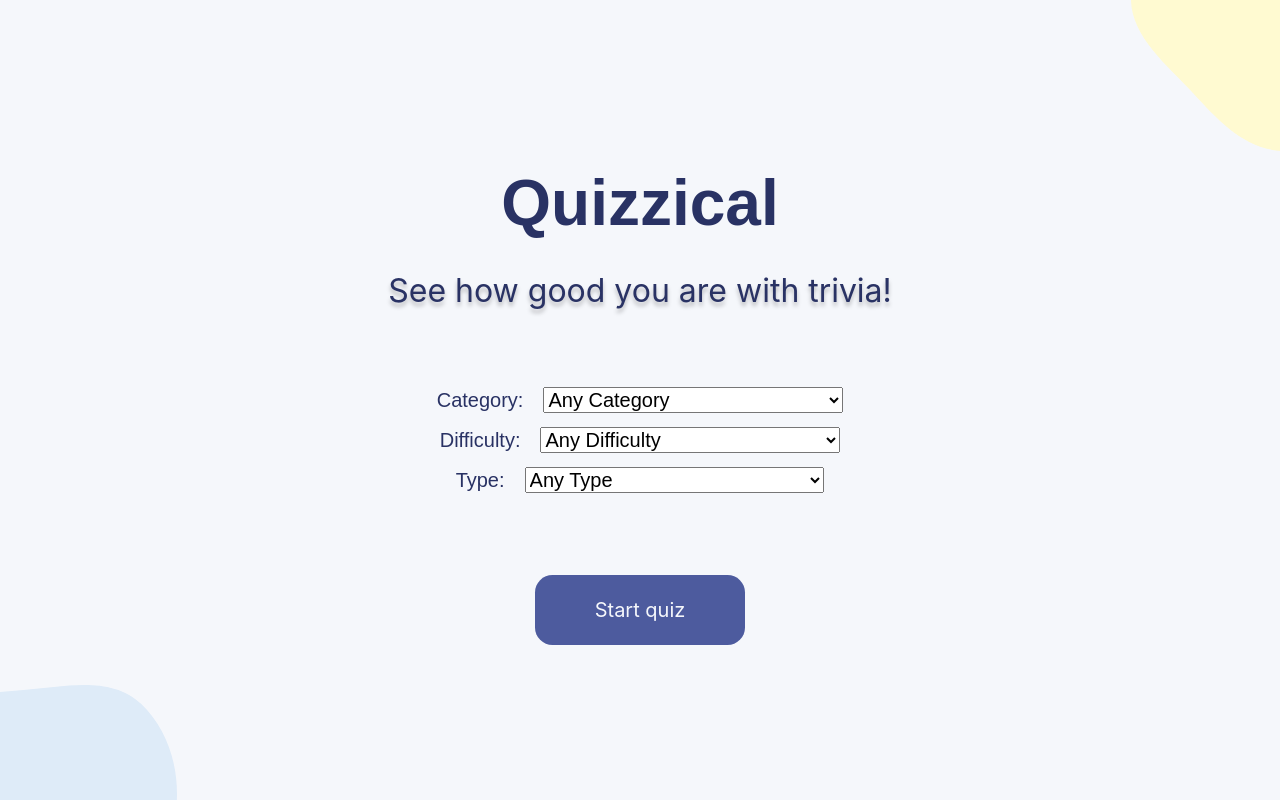
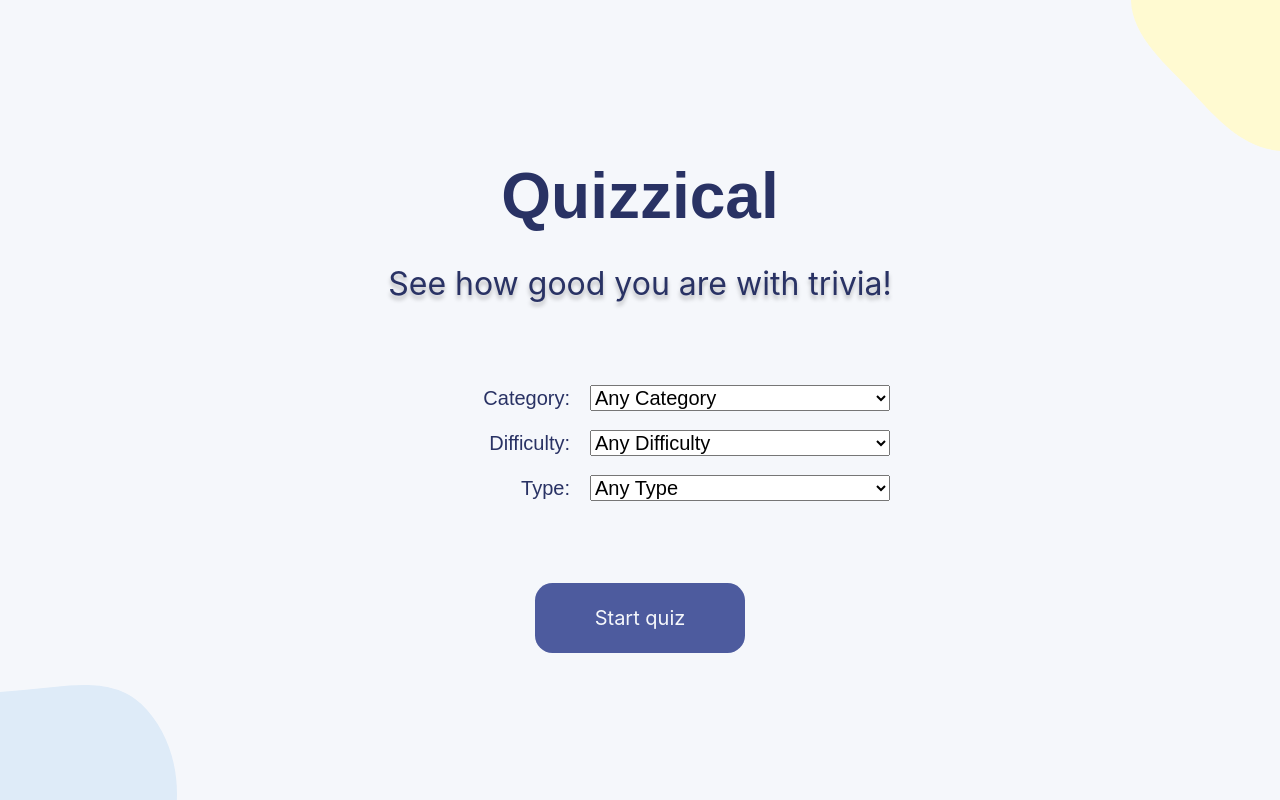
Before and after one commit to fontilan/quizzical, a React (Create React App) app: page / in a window 1280 px wide. Built offline with nearby package versions, Linux system fonts and the light colour scheme; a web font is replaced by a local one.

Commit message:
fix: alignment of the type select

```diff
--- a/src/styles/css/index.css
+++ b/src/styles/css/index.css
@@ -58,7 +58,6 @@ button {
   display: flex;
   flex-direction: column;
   justify-content: center;
-  text-align: center;
 }
 .intro__title {
   font-size: 4rem;
@@ -72,10 +71,12 @@ button {
 }
 .intro__form {
   margin-top: 3em;
+  text-align: center;
 }
 .intro__label {
   display: block;
-  margin-top: 0.5em;
+  margin-top: 0.75em;
+  text-align: right;
 }
 .intro__select {
   font: inherit;
--- a/src/styles/scss/index.scss
+++ b/src/styles/scss/index.scss
@@ -74,7 +74,6 @@ button {
   display: flex;
   flex-direction: column;
   justify-content: center;
-  text-align: center;
 
   &__title {
     font-size: 4rem;
@@ -90,11 +89,13 @@ button {
 
   &__form {
     margin-top: 3em;
+    text-align: center;
   }
 
   &__label {
     display: block;
-    margin-top: 0.5em;
+    margin-top: 0.75em;
+    text-align: right;
   }
 
   &__select {
```
Also changed, not shown: 1 other file (tests, documents, lock files or other folders).
